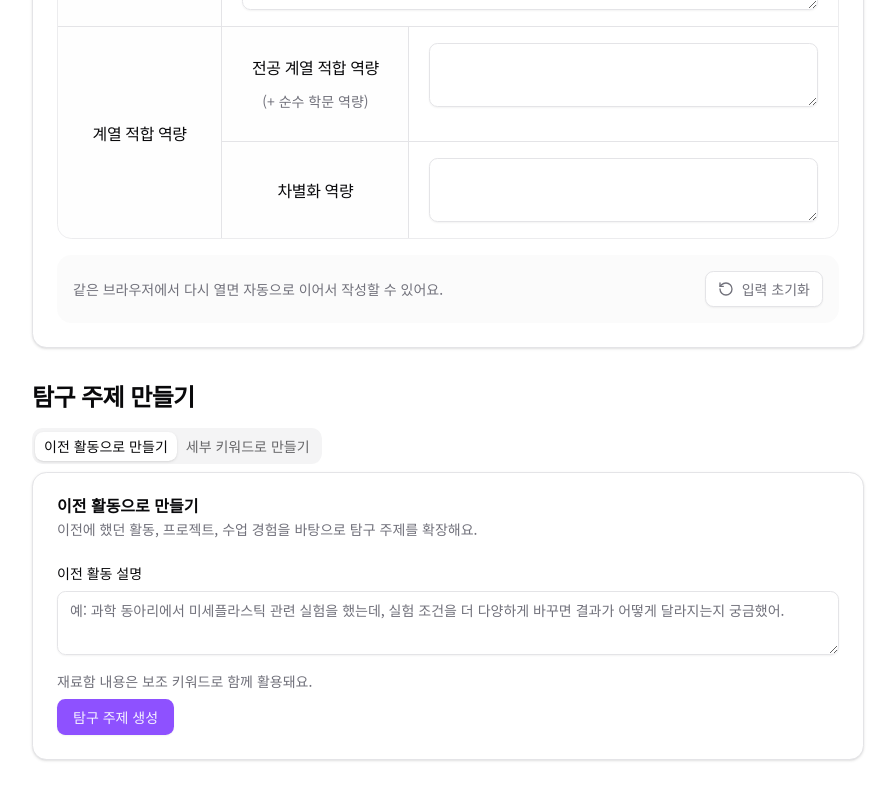
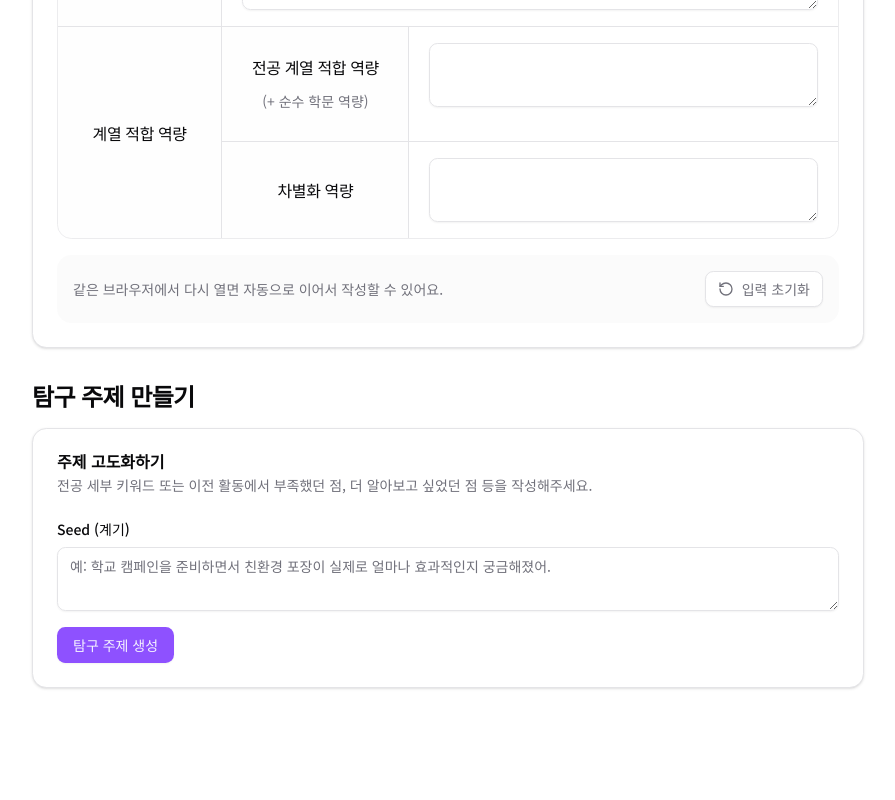
Before and after one commit to MEA-Co/MEA-Hub, a Next.js app: page /topics in a window 1280 px wide. Shown: the part 769-1569 px from the top of the page, without its empty margins (192-1087 px from the left). After the commit the page ends 1521 px from the top, so only its background shows below. Built offline with nearby package versions, Linux system fonts and the light colour scheme.

Commit message:
feat: topic generation

```diff
--- a/app/api/topics/previous-activity/route.ts
+++ b/app/api/topics/previous-activity/route.ts
@@ -9,12 +9,12 @@ import {
 import {
   getMissingRequiredTopicWorksheetFields,
   normalizeTopicWorksheet,
-  summarizeTopicWorksheet,
+  summarizeTopicWorksheetForTopicGeneration,
 } from '@/app/topics/_lib/topicWorksheet';
 
 export const runtime = 'nodejs';
 
-const REQUESTED_MODEL = 'gpt-5.5-nano';
+const REQUESTED_MODEL = 'gpt-5.4-nano';
 const FALLBACK_MODEL = process.env.OPENAI_TOPIC_MODEL_FALLBACK ?? 'gpt-5-nano';
 
 const TOPIC_RESPONSE_SCHEMA = {
@@ -75,16 +75,18 @@ function badRequest(message: string) {
 async function generateWithModel(
   client: OpenAI,
   model: string,
-  activityDescription: string,
+  motivationInput: string,
   worksheetSummary: string[],
 ): Promise<PreviousActivityTopicResponse> {
   const prompt = [
     '너는 대한민국 고등학생의 생활기록부용 탐구 주제를 설계하는 입학 컨설턴트다.',
-    '이전 활동 설명을 가장 중요하게 사용하고, 재료함 내용은 보조 키워드로만 활용하라.',
+    '학생이 입력한 계기를 가장 중요하게 사용하고, 재료함 내용은 보조 키워드로만 활용하라.',
+    '재료함 정보는 1순위 희망 전공, 전공 세부 키워드, 전공 가치관, 차별화 역량만 참고하라.',
+    '재료함 정보는 반영 가능한 것만 선택적으로 활용하고, 계기와 관련성이 낮으면 굳이 사용하지 마라.',
     '출력은 반드시 지정된 JSON 스키마만 사용하라.',
     '계기 작성 규칙:',
-    '- 이전 활동 설명에 부족한 점, 더 궁금한 점, 더 알아보고 싶은 점이 이미 드러나면 그것을 그대로 계기로 반영한다.',
-    '- 그런 정보가 부족하면 활동을 발전시키기 위한 자연스러운 문제의식이나 궁금증을 짧고 구체적으로 제안한다.',
+    '- 학생이 입력한 계기를 바탕으로 탐구의 출발점을 자연스럽고 구체적으로 정리한다.',
+    '- 필요하다면 문장을 다듬을 수는 있지만 입력한 계기의 핵심 문제의식은 유지한다.',
     '주제 작성 규칙:',
     '- 반드시 키워드와 탐구 방법을 함께 포함한다.',
     '- 탐구 방법은 비교 분석, 실험, 문헌 조사, 설문, 사례 조사 등 고등학생이 수행 가능한 수준이어야 한다.',
@@ -97,10 +99,10 @@ async function generateWithModel(
     '성장 작성 규칙:',
     '- 이번 탐구 이후에 이어질 수 있는 후속 탐구 주제를 제안하라.',
     '사용된 키워드 목록 규칙:',
-    '- 실제 결과에 반영한 키워드만 포함하라.',
+    '- 주어진 재료함 내용과 입력된 계기 중 실제 결과에 반영한 키워드만 포함하라.',
     '',
-    '[이전 활동 설명]',
-    activityDescription,
+    '[학생이 입력한 계기]',
+    motivationInput,
     '',
     '[재료함 보조 키워드]',
     worksheetSummary.length > 0
@@ -151,10 +153,10 @@ export async function POST(request: Request) {
     return badRequest('요청 본문을 읽을 수 없습니다.');
   }
 
-  const activityDescription = body.activityDescription?.trim();
+  const motivationInput = body.motivationInput?.trim();
 
-  if (!activityDescription) {
-    return badRequest('이전 활동 설명을 입력해주세요.');
+  if (!motivationInput) {
+    return badRequest('계기를 입력해주세요.');
   }
 
   const worksheet = normalizeTopicWorksheet(
@@ -170,7 +172,7 @@ export async function POST(request: Request) {
     );
   }
 
-  const worksheetSummary = summarizeTopicWorksheet(worksheet);
+  const worksheetSummary = summarizeTopicWorksheetForTopicGeneration(worksheet);
   const client = new OpenAI({ apiKey });
 
   try {
@@ -178,7 +180,7 @@ export async function POST(request: Request) {
       const result = await generateWithModel(
         client,
         REQUESTED_MODEL,
-        activityDescription,
+        motivationInput,
         worksheetSummary,
       );
       return NextResponse.json(result);
@@ -190,7 +192,7 @@ export async function POST(request: Request) {
       const result = await generateWithModel(
         client,
         FALLBACK_MODEL,
-        activityDescription,
+        motivationInput,
         worksheetSummary,
       );
       return NextResponse.json(result);
--- a/app/topics/_components/TopicGenerationTabs.tsx
+++ b/app/topics/_components/TopicGenerationTabs.tsx
@@ -16,39 +16,23 @@ import {
   CardHeader,
   CardTitle,
 } from '@/components/ui/card';
-import { Tabs, TabsContent, TabsList, TabsTrigger } from '@/components/ui/tabs';
 import { Textarea } from '@/components/ui/textarea';
 
 import type { PreviousActivityTopicResponse } from '../_lib/topicGeneration';
 
-const TOPIC_TABS = [
-  {
-    value: 'previous-activity',
-    label: '이전 활동으로 만들기',
-    description:
-      '이전에 했던 활동, 프로젝트, 수업 경험을 바탕으로 탐구 주제를 확장해요.',
-  },
-  {
-    value: 'detail-keyword',
-    label: '세부 키워드로 만들기',
-    description:
-      '재료함에 모아둔 전공 세부 키워드를 바탕으로 탐구 주제를 구성해요.',
-  },
-] as const;
-
 export default function TopicGenerationTabs() {
-  const [activityDescription, setActivityDescription] = useState('');
+  const [motivationInput, setMotivationInput] = useState('');
   const [isLoading, setIsLoading] = useState(false);
   const [error, setError] = useState<string | null>(null);
   const [result, setResult] = useState<PreviousActivityTopicResponse | null>(
     null,
   );
 
-  async function handleGenerateFromPreviousActivity() {
-    const trimmed = activityDescription.trim();
+  async function handleGenerateTopic() {
+    const trimmed = motivationInput.trim();
 
     if (!trimmed) {
-      setError('이전 활동 설명을 먼저 입력해주세요.');
+      setError('계기를 먼저 입력해주세요.');
       return;
     }
 
@@ -77,7 +61,7 @@ export default function TopicGenerationTabs() {
             'Content-Type': 'application/json',
           },
           body: JSON.stringify({
-            activityDescription: trimmed,
+            motivationInput: trimmed,
             worksheet,
           }),
           timeoutMs: 60000,
@@ -105,40 +89,30 @@ export default function TopicGenerationTabs() {
         </h2>
       </div>
 
-      <Tabs defaultValue={TOPIC_TABS[0].value}>
-        <TabsList>
-          {TOPIC_TABS.map((tab) => (
-            <TabsTrigger key={tab.value} value={tab.value}>
-              {tab.label}
-            </TabsTrigger>
-          ))}
-        </TabsList>
-
-        <TabsContent value="previous-activity" className="space-y-4">
       <Card>
         <CardHeader>
-              <CardTitle>{TOPIC_TABS[0].label}</CardTitle>
-              <CardDescription>{TOPIC_TABS[0].description}</CardDescription>
+          <CardTitle>주제 고도화하기</CardTitle>
+          <CardDescription>
+            전공 세부 키워드 또는 이전 활동에서 부족했던 점, 더 알아보고 싶었던
+            점 등을 작성해주세요.
+          </CardDescription>
         </CardHeader>
         <CardContent className="space-y-4">
           <div className="space-y-2">
-                <p className="text-sm font-medium">이전 활동 설명</p>
+            <p className="text-sm font-medium">Seed (계기)</p>
             <Textarea
-                  value={activityDescription}
+              value={motivationInput}
               onChange={(event) =>
-                    setActivityDescription(event.currentTarget.value)
+                setMotivationInput(event.currentTarget.value)
               }
-                  placeholder="예: 과학 동아리에서 미세플라스틱 관련 실험을 했는데, 실험 조건을 더 다양하게 바꾸면 결과가 어떻게 달라지는지 궁금했어."
+              placeholder="예: 학교 캠페인을 준비하면서 친환경 포장이 실제로 얼마나 효과적인지 궁금해졌어."
             />
           </div>
 
           <div className="space-y-2">
-                <p className="text-sm text-muted-foreground">
-                  재료함 내용은 보조 키워드로 함께 활용돼요.
-                </p>
             <Button
               type="button"
-                  onClick={handleGenerateFromPreviousActivity}
+              onClick={handleGenerateTopic}
               disabled={isLoading}
             >
               {isLoading ? '생성 중...' : '탐구 주제 생성'}
@@ -171,9 +145,7 @@ export default function TopicGenerationTabs() {
 
             <div className="space-y-1">
               <p className="text-sm font-medium">주제</p>
-                  <p className="text-sm text-muted-foreground">
-                    {result.topic}
-                  </p>
+              <p className="text-sm text-muted-foreground">{result.topic}</p>
             </div>
 
             <div className="space-y-1">
@@ -214,25 +186,6 @@ export default function TopicGenerationTabs() {
           </CardContent>
         </Card>
       ) : null}
-        </TabsContent>
-
-        <TabsContent value="detail-keyword">
-          <Card>
-            <CardHeader>
-              <CardTitle>{TOPIC_TABS[1].label}</CardTitle>
-              <CardDescription>{TOPIC_TABS[1].description}</CardDescription>
-            </CardHeader>
-            <CardContent className="space-y-4">
-              <p className="text-sm text-muted-foreground">
-                이 탭은 다음 단계에서 이어서 구현할 예정이에요.
-              </p>
-              <Button type="button" disabled>
-                탐구 주제 생성
-              </Button>
-            </CardContent>
-          </Card>
-        </TabsContent>
-      </Tabs>
     </section>
   );
 }
--- a/app/topics/_lib/topicGeneration.ts
+++ b/app/topics/_lib/topicGeneration.ts
@@ -1,7 +1,7 @@
 import type { TopicWorksheetState } from './topicWorksheet';
 
 export type PreviousActivityTopicRequest = {
-  activityDescription: string;
+  motivationInput: string;
   worksheet: TopicWorksheetState;
 };
 
--- a/app/topics/_lib/topicWorksheet.ts
+++ b/app/topics/_lib/topicWorksheet.ts
@@ -103,6 +103,27 @@ export function summarizeTopicWorksheet(
     .map(([label, value]) => `${label}: ${value}`);
 }
 
+export function summarizeTopicWorksheetForTopicGeneration(
+  worksheet: TopicWorksheetState,
+): string[] {
+  const detailKeywords = [worksheet.existingKeywords, worksheet.newKeywords]
+    .map((value) => value.trim())
+    .filter((value) => value.length > 0)
+    .join('\n');
+
+  const sections: Array<[string, string]> = [
+    ['1순위 희망 전공', worksheet.firstMajor],
+    ['전공 세부 키워드', detailKeywords],
+    ['전공 가치관', worksheet.majorValues],
+    ['차별화 역량', worksheet.differentiatedCompetency],
+  ];
+
+  return sections
+    .map(([label, value]) => [label, value.trim()] as const)
+    .filter(([, value]) => value.length > 0)
+    .map(([label, value]) => `${label}: ${value}`);
+}
+
 export function getMissingRequiredTopicWorksheetFields(
   worksheet: TopicWorksheetState,
 ): string[] {
```
Lines whose indentation alone changed are shown as unchanged.
